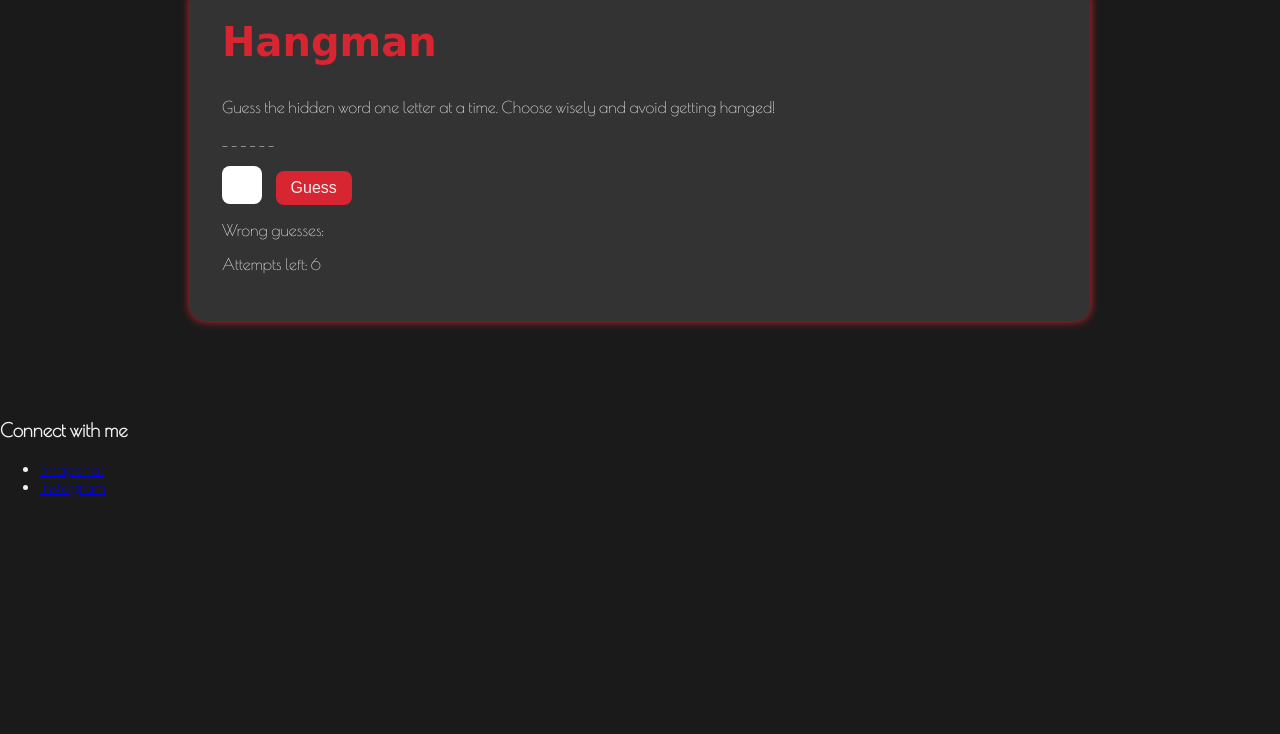
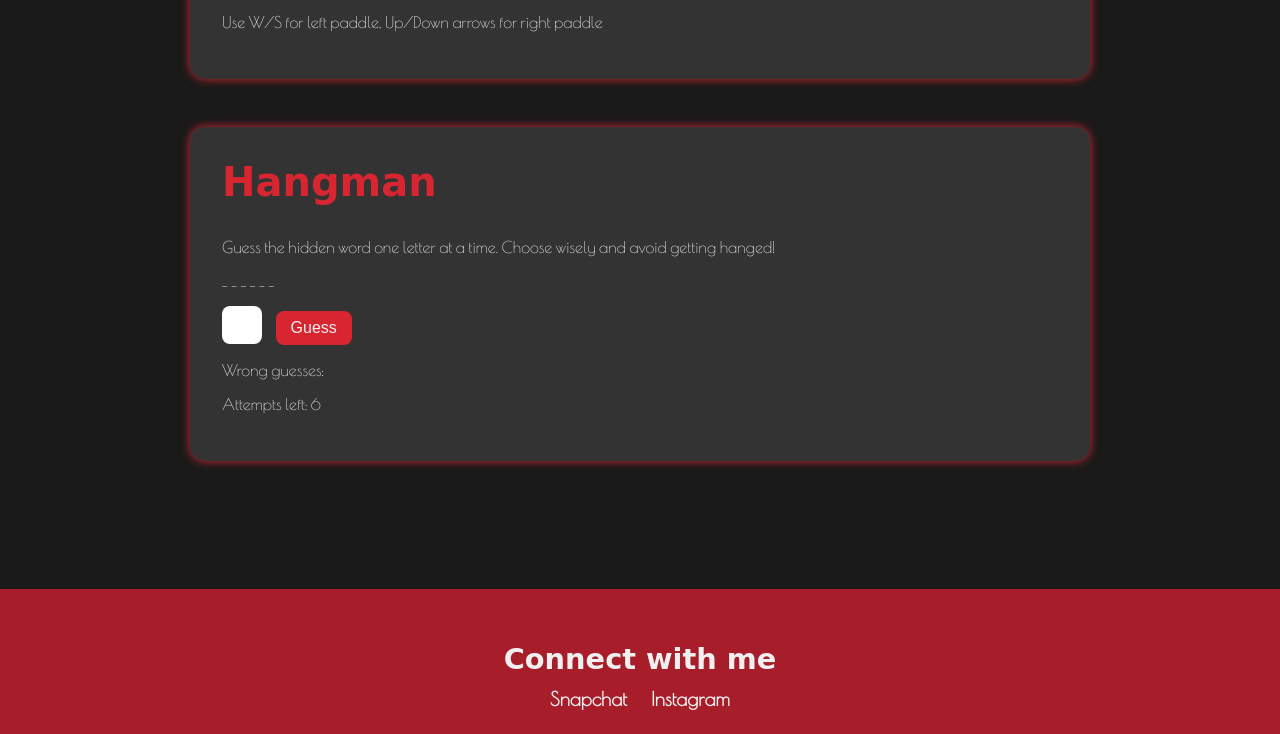
Before and after one commit to Devdadude/Final-Project1, a plain HTML site: page index.html in a window 1280 px wide. Shown: the part 1332-2066 px from the top of the page. Before the commit the page ends 1844 px from the top, so only its background shows below. Drawn offline with nearby package versions, Linux system fonts and the light colour scheme; a web font is replaced by a local one.

Commit message:
Update styles.css

```diff
--- a/styles.css
+++ b/styles.css
@@ -118,3 +118,49 @@ h2 {
 #guessBtn:hover {
   background: var(--darkRed);
 }
+.about-section {
+  background-color: var(--gray);
+  padding: 2rem;
+  margin-bottom: 3rem;
+  border-radius: 15px;
+  box-shadow: 0 0 10px var(--red);
+  max-width: 900px;
+  margin-left: auto;
+  margin-right: auto;
+  font-size: 1.1rem;
+}
+
+footer {
+  background-color: var(--darkRed);
+  color: var(--white);
+  text-align: center;
+  padding: 1.5rem 1rem;
+  margin-top: 3rem;
+}
+
+footer h3 {
+  margin-bottom: 0.75rem;
+  font-family: "Poller One", cursive;
+  font-size: 1.8rem;
+}
+
+footer .socials {
+  list-style: none;
+  padding: 0;
+  margin: 0;
+  display: inline-flex;
+  gap: 1.5rem;
+  justify-content: center;
+}
+
+footer .socials li a {
+  color: var(--white);
+  text-decoration: none;
+  font-weight: bold;
+  font-size: 1.2rem;
+}
+
+footer .socials li a:hover {
+  color: var(--red);
+  text-decoration: underline;
+}
```
